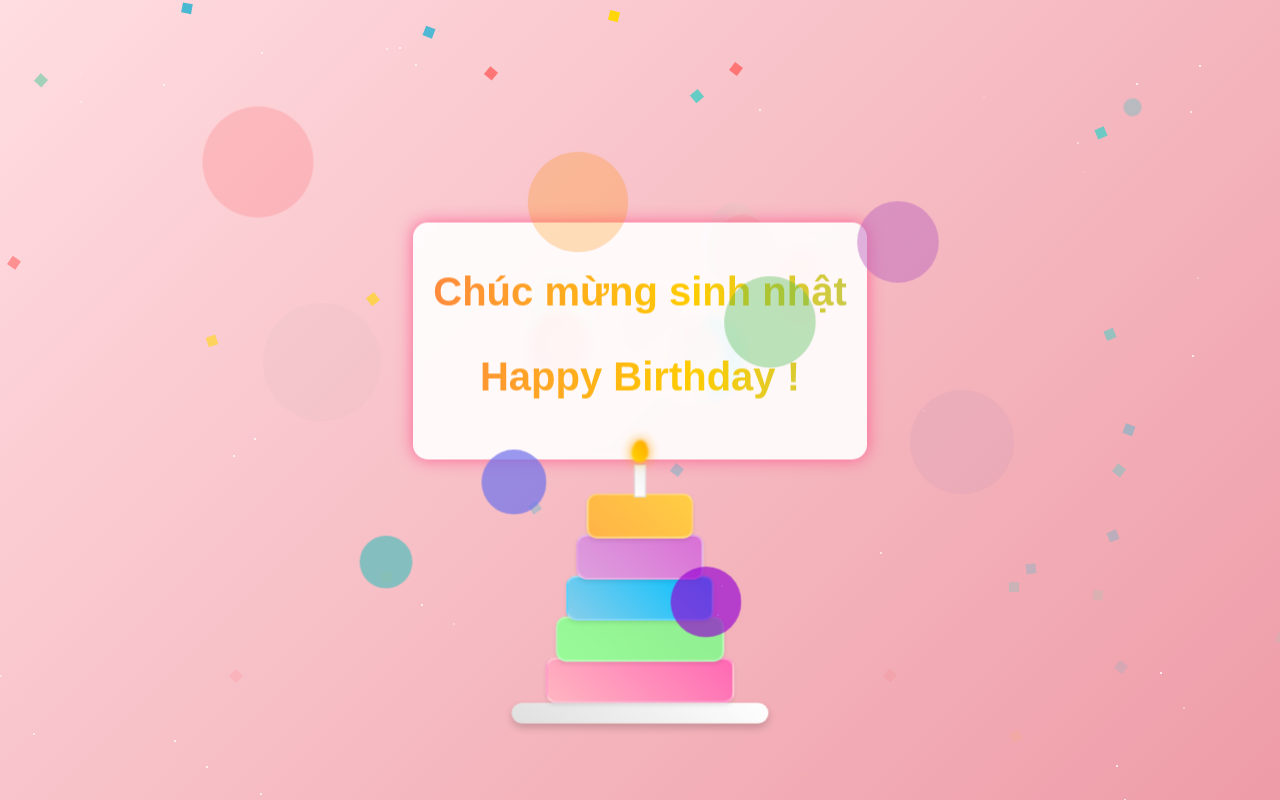
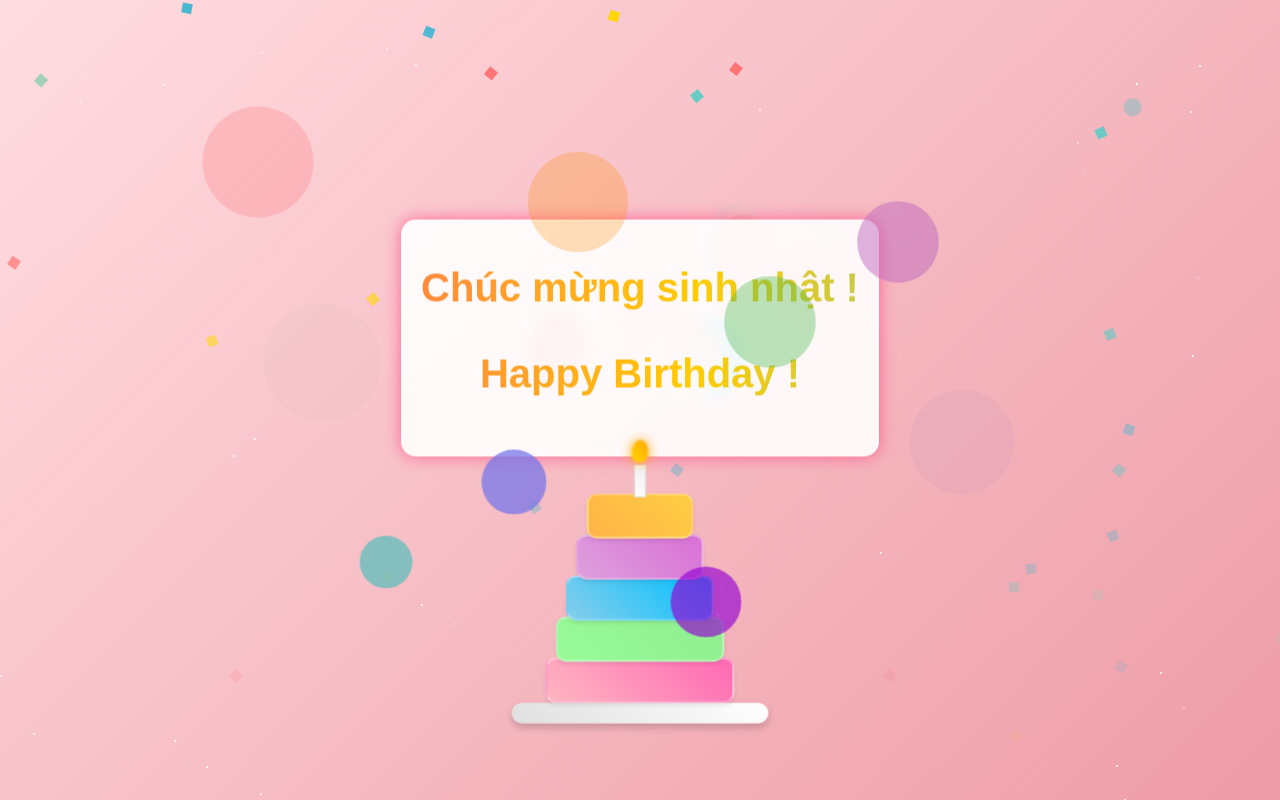
Before and after one commit to minzuy/BirthDate, a React (Vite) app: page / in a window 1280 px wide. Built offline with nearby package versions, Linux system fonts and the light colour scheme.

Commit message:
fifth commit

```diff
--- a/src/App.jsx
+++ b/src/App.jsx
@@ -39,7 +39,7 @@ function App() {
       </div>
 
       <div className="birthday-card">
-        <h1>Chúc mừng sinh nhật</h1>
+        <h1>Chúc mừng sinh nhật !</h1>
         <h2>Happy Birthday !</h2>
       </div>
 
```
